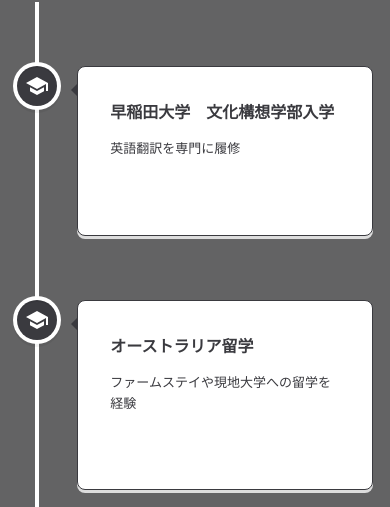
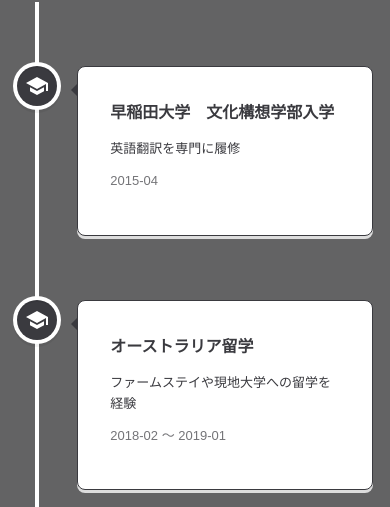
Before and after one commit to RyomaArisawa/react-portfolio-site, a React (Create React App) app: page / in a window 390 px wide. Shown: the part 1377-1884 px from the top of the page. Built offline with nearby package versions, Linux system fonts and the light colour scheme; no server answers.

Commit message:
modify style

```diff
--- a/src/styles/History.css
+++ b/src/styles/History.css
@@ -6,3 +6,8 @@
 .date {
   color: #fff;
 }
+@media only screen and (max-width: 1170px) {
+  .date {
+    color: #3a3a3f;
+  }
+}
```
